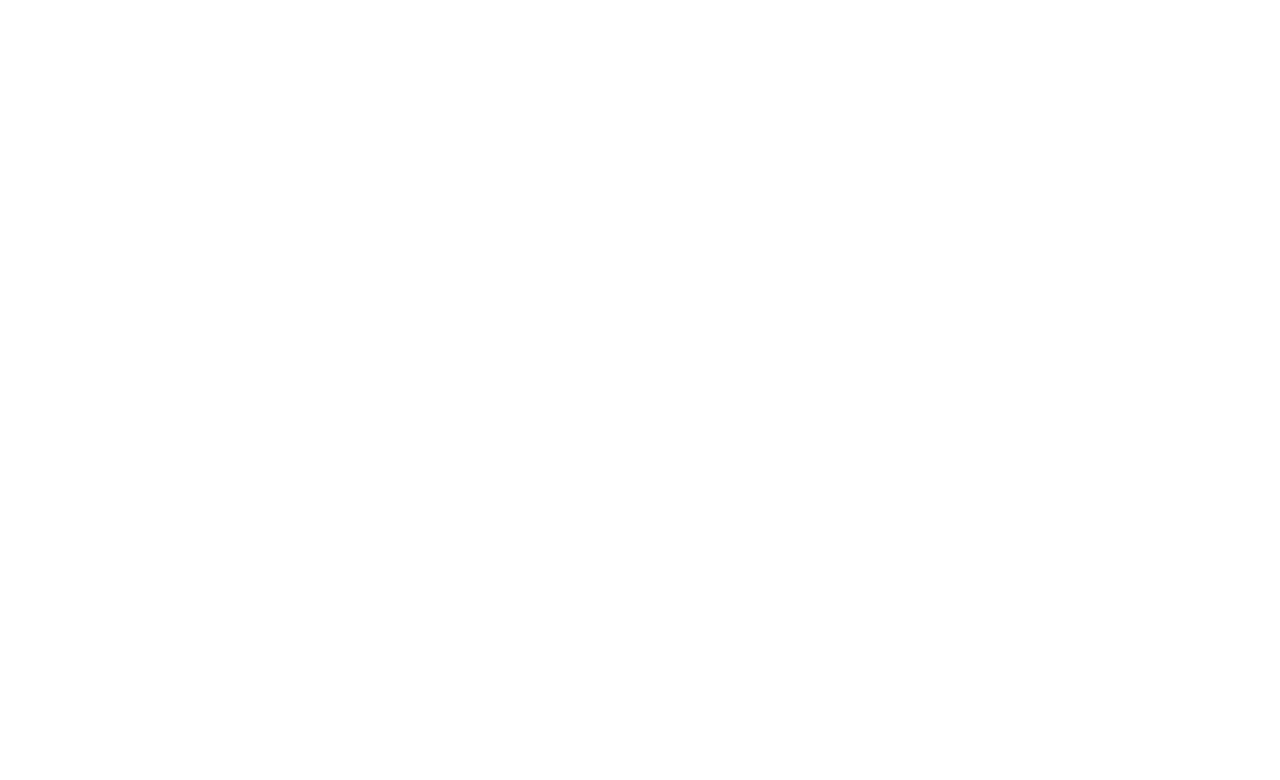
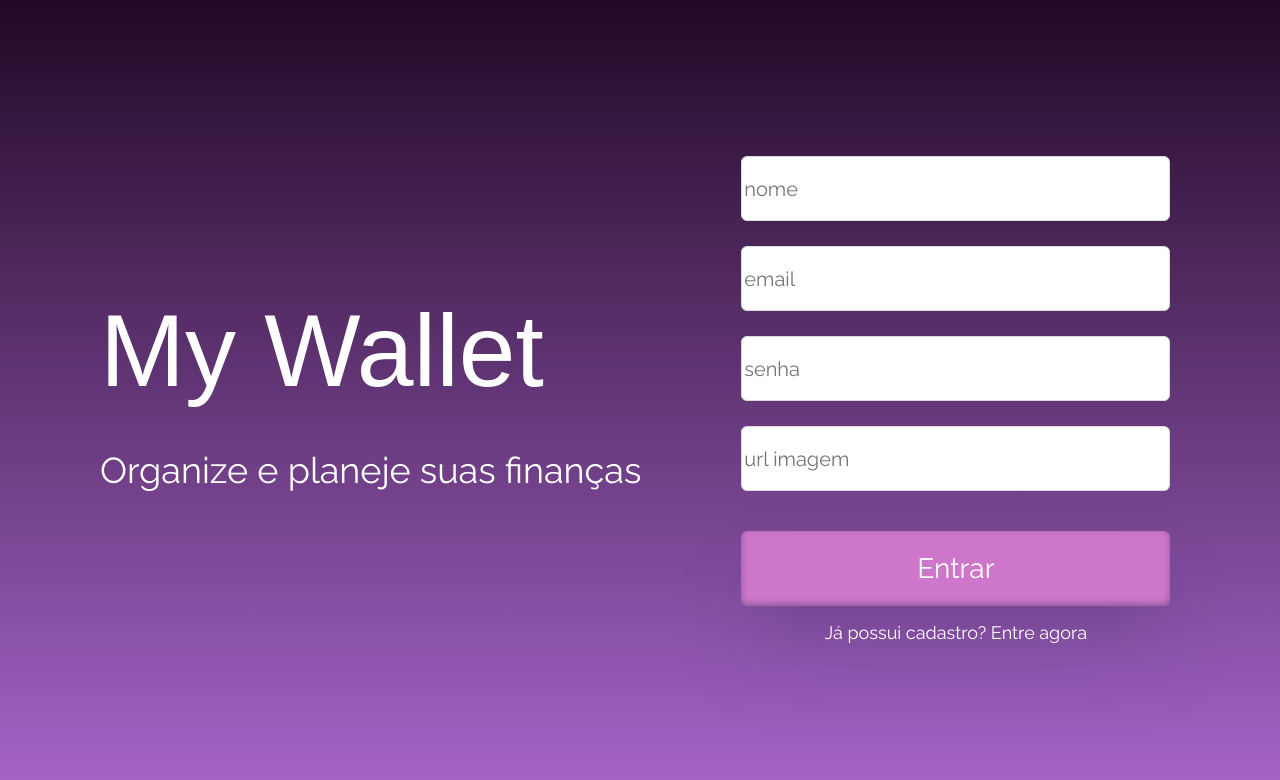
Before and after one commit to DCSouza2306/my-wallet-front-TS, a React (Create React App) app: page /sign-up in a window 1280 px wide. Before the commit this address had no page. Shown: the top 780 px of the page. Built offline with nearby package versions, Linux system fonts and the light colour scheme; a web font is replaced by a local one.

Commit message:
feat: sign up static page done

```diff
--- a/src/components/App.tsx
+++ b/src/components/App.tsx
@@ -1,6 +1,7 @@
 import GlobalStyle from "./Global-style";
 import { BrowserRouter, Route, Routes } from "react-router-dom";
 import LoginPage from "../pages/Login-page";
+import SignUpPage from "../pages/Sign-up-page";
 
 function App() {
  return (
@@ -8,6 +9,7 @@
    <GlobalStyle />
    <Routes>
     <Route path="/" element={<LoginPage />} />
+    <Route path="/sign-up" element={<SignUpPage />} />
    </Routes>
   </BrowserRouter>
  );
--- a/src/pages/Login-page.tsx
+++ b/src/pages/Login-page.tsx
@@ -25,7 +25,7 @@
  );
 }
 
-const LoginAndSignUpSection = styled.section`
+export const LoginAndSignUpSection = styled.section`
  background-color: #d199da;
  height: 100vh;
  background-image: linear-gradient(to bottom, #220926, rgba(102, 24, 181, 0.4));
--- /dev/null
+++ b/src/pages/Sign-up-page.tsx
@@ -0,0 +1,29 @@
+import styled from "styled-components";
+import { LoginAndSignUpSection } from "./Login-page";
+import { Link } from "react-router-dom";
+
+export default function SignUpPage(){
+    return(
+        <LoginAndSignUpSection>
+        <div className="left-div">
+         <h1>My Wallet</h1>
+         <h2>Organize e planeje suas finanças</h2>
+        </div>
+
+        <div className="right-div">
+         <form>
+         <input type="text" placeholder="nome" required />
+          <input type="email" placeholder="email" required />
+          <input type="password" placeholder="senha" required />
+          <input type="text" placeholder="url imagem" required />
+          <button className="button-login">Entrar</button>
+         </form>
+         <Link to="/">
+          <button className="button-redirect">
+           Já possui cadastro? Entre agora
+          </button>
+         </Link>
+        </div>
+       </LoginAndSignUpSection>
+    )
+}
```
